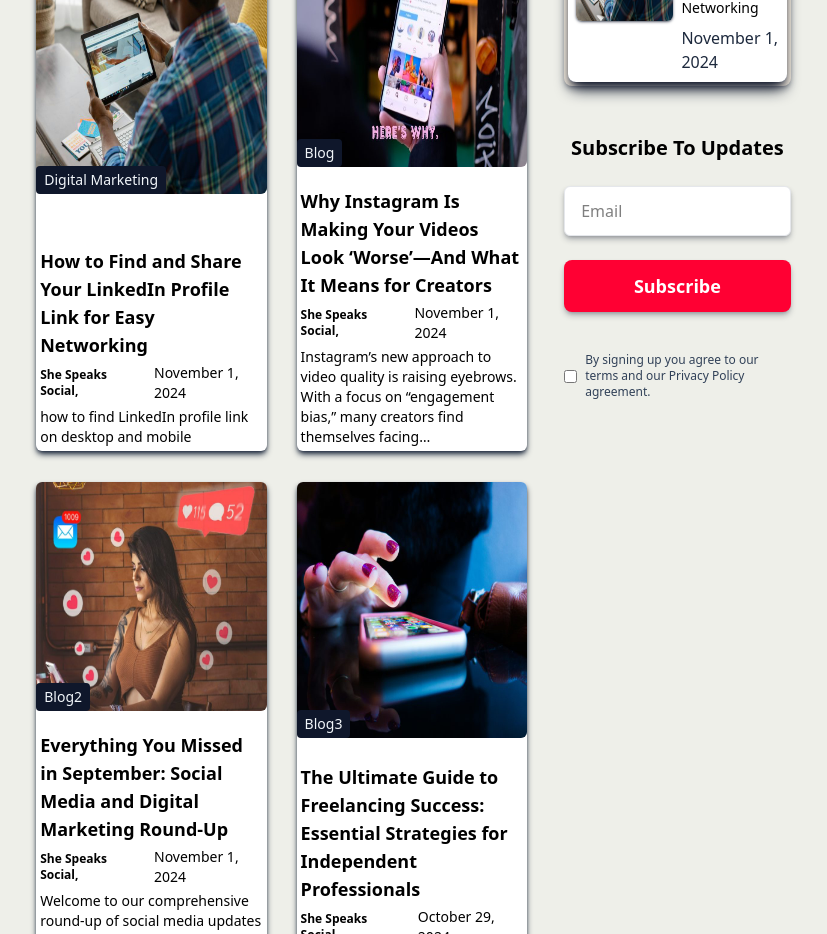
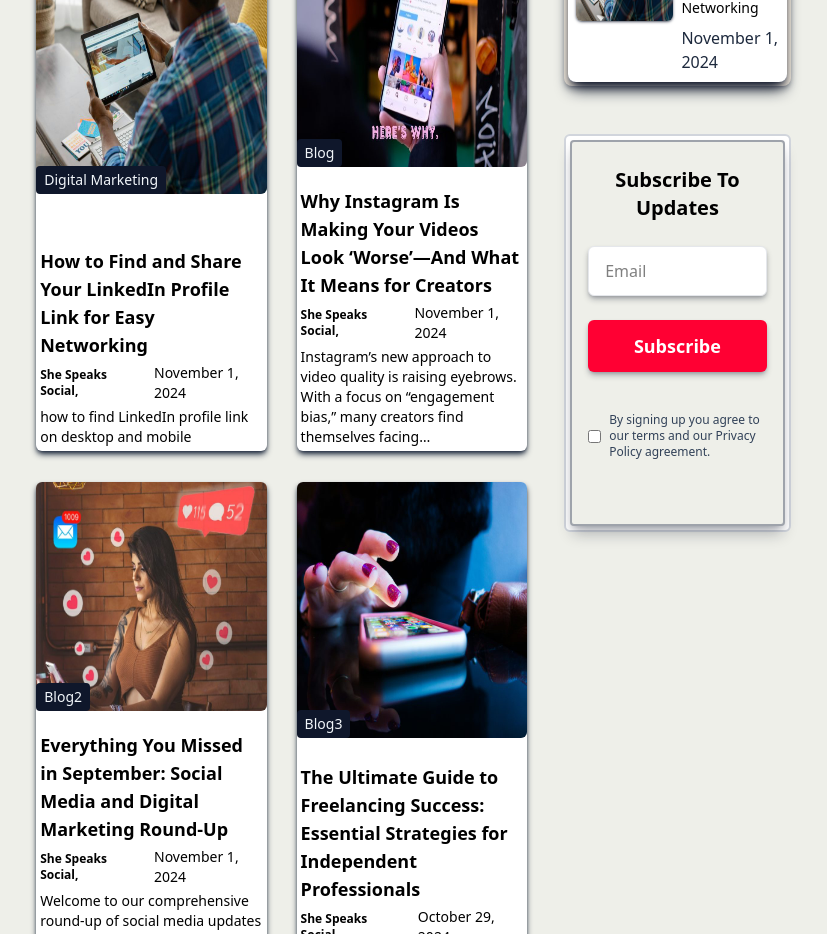
Before and after one commit to MatthewsRicky/shespeaksocial, a Next.js app: page /blog in a window 1280 px wide. Shown: the part 1720-2654 px from the top of the page, without its empty margins (225-1052 px from the left). Built offline with nearby package versions, Linux system fonts and the light colour scheme.

Commit message:
Subscribe component complete

```diff
--- a/components/Subscribe.tsx
+++ b/components/Subscribe.tsx
@@ -3,18 +3,19 @@ import Form from "next/form";
 
 const Subscribe = () => {
 	return (
-		<div>
+		<div className="border-solid border-gray-300 border-2 p-1 bg-white rounded-md">
+			<Form action="" className="border-solid border-2 border-gray-500/60 px-4 py-6 shadow-lg rounded-sm shadow-slate-900/30 bg-cararra">
 				<h1 className="text-xl text-center font-bold">Subscribe To Updates</h1>
-			<Form action="">
 				<input name="email" type="email" placeholder="Email" className="flex w-full bg-white px-4 py-3 rounded-md border border-gray-200 shadow-md shadow-slate-900/30 my-6" />
-				<button type="submit" className="flex text-center text-lg font-bold w-full bg-youtube text-white items-center justify-center py-3 rounded-lg shadow-md shadow-slate-900/30">Subscribe</button>
-			</Form>
+				<button type="submit" className="flex text-center text-lg font-bold w-full bg-youtube text-white items-center justify-center py-3 rounded-md shadow-md shadow-slate-900/30">Subscribe</button>
 				<div className="flex items-center justify-start my-10 gap-2">
 					<input type="checkbox" className="p-4"  />
 					<label htmlFor="select">
 						<p className="text-xs font-medium text-slate-700">By signing up you agree to our terms and our Privacy Policy agreement.</p>
 					</label>
 				</div>
+			</Form>
+
 
 		</div>
 	)
```
Lines whose indentation alone changed are shown as unchanged.
